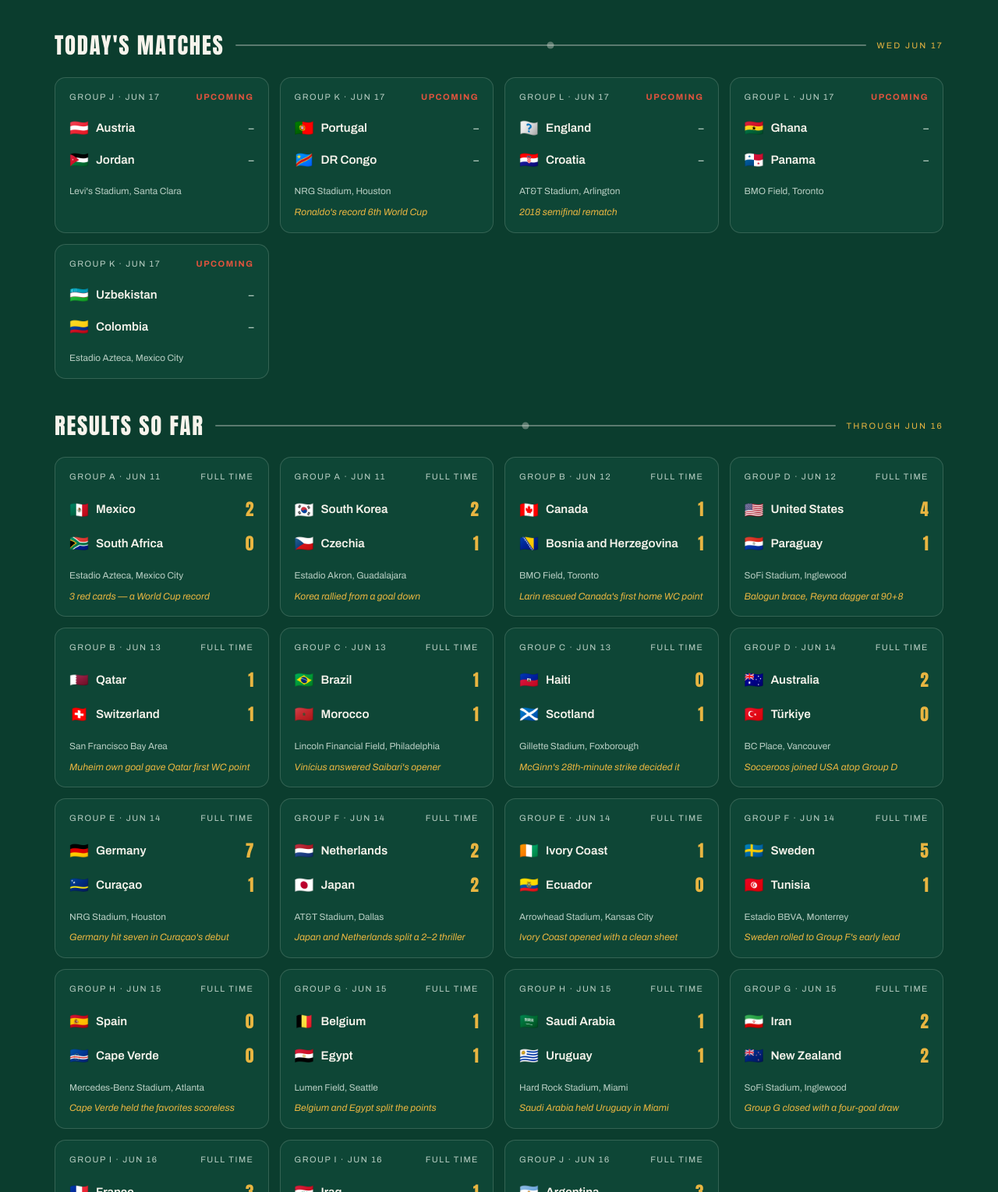
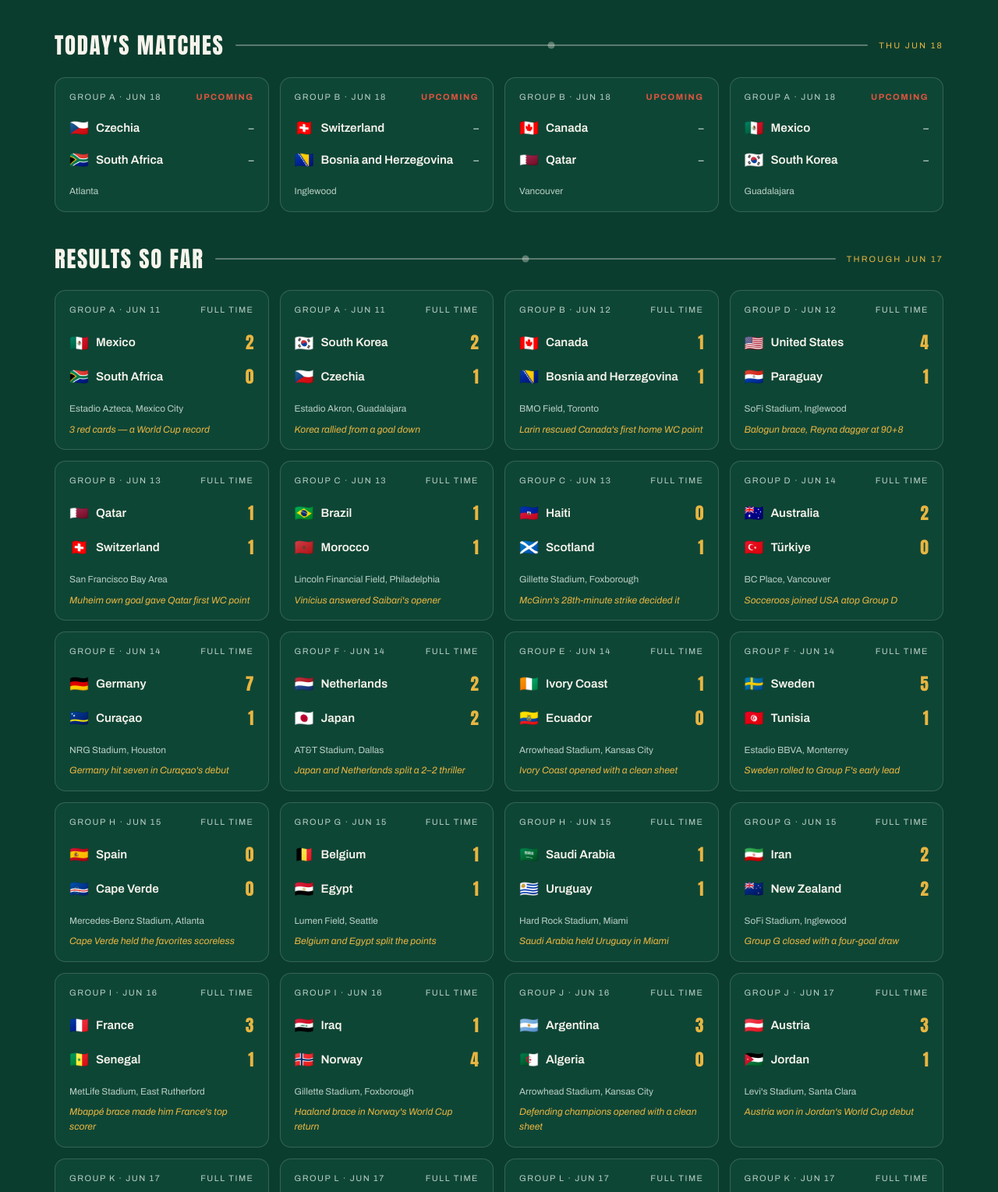
Before and after one commit to jacobaross/wc26-dashboard, a website: page public/index.html in a window 1280 px wide. Shown: the part 703-2232 px from the top of the page at 78% size. Drawn offline with Linux system fonts and the light colour scheme; no server answers.

Commit message:
wc26: results Jun 17 (AUT 3-1 JOR, ENG 4-2 CRO)

```diff
--- a/public/index.html
+++ b/public/index.html
@@ -521,7 +521,7 @@ footer{
       <span class="mark">FIELD OF <em>48</em></span>
       <span class="sub">World Cup 2026 · USA · Canada · Mexico</span>
     </a>
-    <span class="matchday-chip"><span class="live-dot"></span>Matchday 7 · Wed, June 17, 2026</span>
+    <span class="matchday-chip"><span class="live-dot"></span>Matchday 8 · Thu, June 18, 2026</span>
   </div>
   <nav class="tabs" role="tablist" aria-label="Dashboard sections">
     <button class="tab active" data-tab="today" role="tab" aria-selected="true">Today</button>
@@ -540,9 +540,9 @@ footer{
   <section class="panel active" id="panel-today" role="tabpanel">
     <div id="live-mode-root" aria-live="polite"></div>
     <div class="hero">
-      <span class="kicker">It's on · Day 7 of 39</span>
+      <span class="kicker">It's on · Day 8 of 39</span>
       <h1>The biggest <span class="accent">World Cup</span> ever is underway.</h1>
-      <p class="lede">Tuesday brought Mbappé and Haaland braces, plus Argentina opening its title defense with a 3–0 win over Algeria. Today Groups J/K/L roll in with Austria–Jordan, Portugal–DR Congo, England–Croatia, Ghana–Panama and Uzbekistan–Colombia.</p>
+      <p class="lede">Wednesday gave England a 4–2 statement over Croatia, Colombia a 3–1 debut-spoiler against Uzbekistan, and DR Congo a 1–1 point against Portugal. Today Group A/B take over: Czechia–South Africa, Switzerland–Bosnia, Canada–Qatar and Mexico–South Korea.</p>
       <div class="hero-stats">
         <div class="hstat"><div class="n">48</div><div class="l">Teams</div></div>
         <div class="hstat"><div class="n">104</div><div class="l">Matches</div></div>
@@ -551,10 +551,10 @@ footer{
       </div>
     </div>
 
-    <div class="sect"><h2>Today's Matches</h2><div class="rule"></div><span class="tag">Wed Jun 17</span></div>
+    <div class="sect"><h2>Today's Matches</h2><div class="rule"></div><span class="tag">Thu Jun 18</span></div>
     <div class="match-grid" id="today-matches"></div>
 
-    <div class="sect"><h2>Results So Far</h2><div class="rule"></div><span class="tag">Through Jun 16</span></div>
+    <div class="sect"><h2>Results So Far</h2><div class="rule"></div><span class="tag">Through Jun 17</span></div>
     <div class="match-grid" id="played-matches"></div>
 
     <div class="sect"><h2>Storylines To Watch</h2><div class="rule"></div></div>
@@ -570,7 +570,7 @@ footer{
 
   <!-- ================= GROUPS ================= -->
   <section class="panel" id="panel-groups" role="tabpanel">
-    <div class="sect"><h2>Group Standings</h2><div class="rule"></div><span class="tag">Live · Jun 17</span></div>
+    <div class="sect"><h2>Group Standings</h2><div class="rule"></div><span class="tag">Live · Jun 18</span></div>
     <p class="legend"><span class="key"></span>Gold marks teams clear of the current top-two line; unresolved ties are flagged. Top two in each group qualify for the Round of 32, joined by the eight best third-place teams.</p>
     <div class="group-grid" id="groups-container" style="margin-top:16px"></div>
   </section>
@@ -708,7 +708,7 @@ footer{
 </div>
 
 <footer>
-  Field of 48 · Standings and results current as of Wednesday, June 17, 2026 · Odds as of June 11–12 · Built for fun, refreshed by you
+  Field of 48 · Standings and results current as of Thursday, June 18, 2026 · Odds as of June 11–12 · Built for fun, refreshed by you
 </footer>
 
 <script>
@@ -813,11 +813,11 @@ const MATCHES = [
   {d:"Jun 16",g:"I",h:"France",a:"Senegal",s:[3,1],v:"MetLife Stadium, East Rutherford",note:"Mbappé brace made him France's top scorer"},
   {d:"Jun 16",g:"I",h:"Iraq",a:"Norway",s:[1,4],v:"Gillette Stadium, Foxborough",note:"Haaland brace in Norway's World Cup return"},
   {d:"Jun 16",g:"J",h:"Argentina",a:"Algeria",s:[3,0],v:"Arrowhead Stadium, Kansas City",note:"Defending champions opened with a clean sheet"},
-  {d:"Jun 17",g:"J",h:"Austria",a:"Jordan",v:"Levi's Stadium, Santa Clara"},
-  {d:"Jun 17",g:"K",h:"Portugal",a:"DR Congo",v:"NRG Stadium, Houston",note:"Ronaldo's record 6th World Cup"},
-  {d:"Jun 17",g:"L",h:"England",a:"Croatia",v:"AT&T Stadium, Arlington",note:"2018 semifinal rematch"},
-  {d:"Jun 17",g:"L",h:"Ghana",a:"Panama",v:"BMO Field, Toronto"},
-  {d:"Jun 17",g:"K",h:"Uzbekistan",a:"Colombia",v:"Estadio Azteca, Mexico City"},
+  {d:"Jun 17",g:"J",h:"Austria",a:"Jordan",s:[3,1],v:"Levi's Stadium, Santa Clara",note:"Austria won in Jordan's World Cup debut"},
+  {d:"Jun 17",g:"K",h:"Portugal",a:"DR Congo",s:[1,1],v:"NRG Stadium, Houston",note:"DR Congo held Portugal to a draw"},
+  {d:"Jun 17",g:"L",h:"England",a:"Croatia",s:[4,2],v:"AT&T Stadium, Arlington",note:"England took the six-goal rematch"},
+  {d:"Jun 17",g:"L",h:"Ghana",a:"Panama",s:[1,0],v:"BMO Field, Toronto",note:"Ghana edged Panama in Toronto"},
+  {d:"Jun 17",g:"K",h:"Uzbekistan",a:"Colombia",s:[1,3],v:"Estadio Azteca, Mexico City",note:"Colombia spoiled Uzbekistan's debut"},
   // Matchday 2
   {d:"Jun 18",g:"A",h:"Czechia",a:"South Africa",v:"Atlanta"},
   {d:"Jun 18",g:"B",h:"Switzerland",a:"Bosnia and Herzegovina",v:"Inglewood"},
@@ -1211,7 +1211,7 @@ const ODDS = [
 /* ================= HELPERS ================= */
 const esc = s => String(s ?? '').replace(/&/g,"&amp;").replace(/</g,"&lt;").replace(/>/g,"&gt;").replace(/"/g,"&quot;");
 const fl = t => TEAMS[t] ? TEAMS[t].fl : "🏳️";
-const TODAY_DATE = "Jun 17";
+const TODAY_DATE = "Jun 18";
 const FIFA_COMPETITION_ID = "17";
 const FIFA_SEASON_ID = "285023";
 const DATA_ENDPOINTS = {
```
